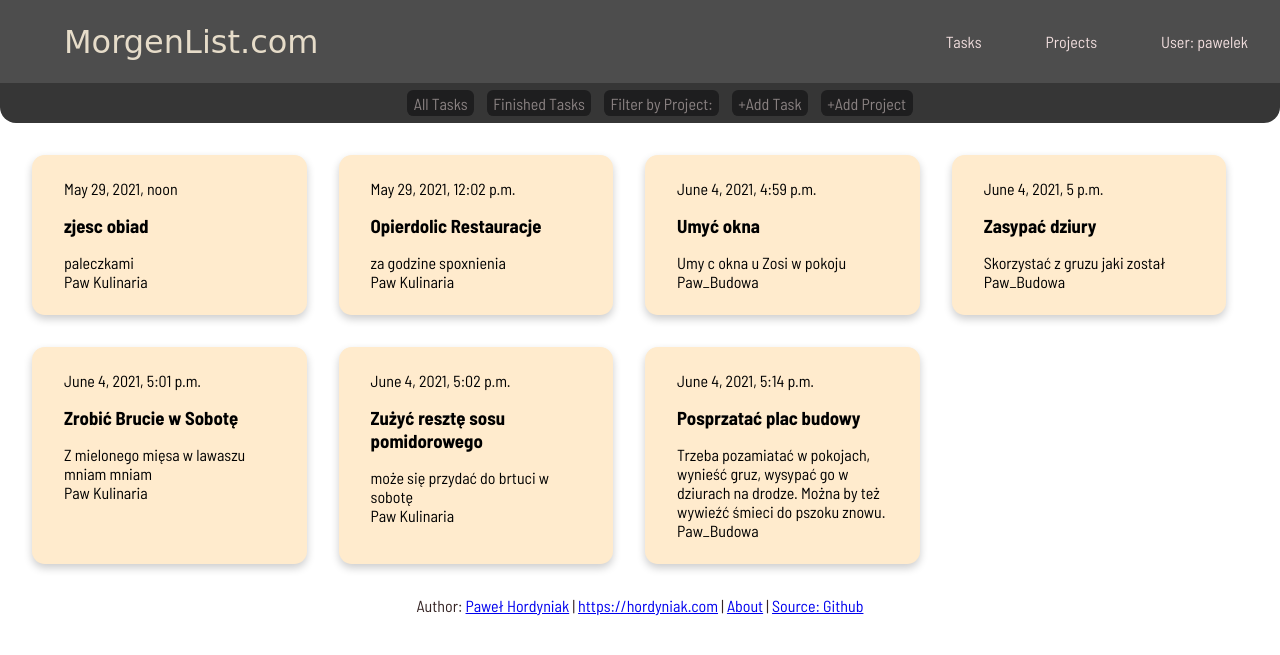
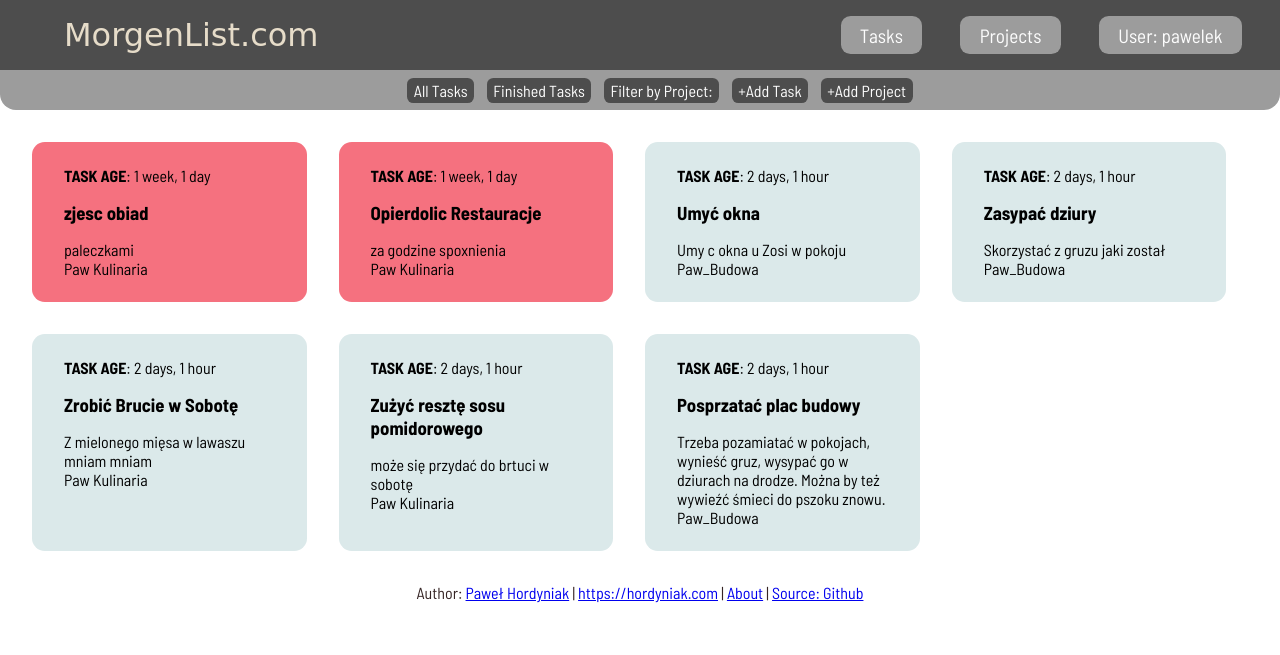
Before and after one commit to Pawel-9215/TaskManager, a Django app: page / in a window 1280 px wide. Shown: the top 655 px of the page. Run offline with Django 3.2, Linux system fonts and the light colour scheme; a user stored in the database is signed in; data comes from the database, SQL or seed files in the repository; some web fonts are replaced.

Commit message:
almost there

```diff
--- a/tasktrack/models.py
+++ b/tasktrack/models.py
@@ -2,6 +2,7 @@ from django.db import models
 from django.contrib.auth.models import User
 from django.db.models.fields import DateTimeField
 from django.utils import timezone
+import datetime
 
 # Create your models here.
 STATUS = (
@@ -37,3 +38,6 @@ class Task(models.Model):
     def update(self):
         self.updated_on = timezone.now()
         self.save()
+
+    def is_week_old(self):
+        return (timezone.now() - self.created_on).days > 5
--- a/tasktrack/static/css/base.css
+++ b/tasktrack/static/css/base.css
@@ -32,12 +32,28 @@ body {
 }
 
 .task {
-  box-shadow: 0 4px 8px 0 rgba(0,0,0,0.2);
+  box-shadow: none;
   transition: 0.1s;
   min-width: 22%;
   max-width: 22%;
   border-radius: 0.8em;
-  background-color: blanchedalmond;
+  background-color: #DBE9EA;
+  margin: 1em;
+  display: inline-block;
+
+}
+
+.old {
+  background: #F5717F;
+}
+
+.task-finished {
+  box-shadow: none;
+  transition: 0.1s;
+  min-width: 22%;
+  max-width: 22%;
+  border-radius: 0.8em;
+  background-color: #CDDAE0;
   margin: 1em;
   display: inline-block;
 
@@ -88,7 +104,16 @@ body {
 }
 
 .task:hover {
-  box-shadow: 0 8px 16px 0 rgba(0,0,0,0.2);
+  box-shadow: 0 4px 8px 0 rgba(0,0,0,0.2);
+}
+
+.task-finished a:link {
+  color: rgb(255, 255, 255);
+  text-decoration:line-through;
+}
+
+.task-finished:hover {
+  box-shadow: 0 4px 8px 0 rgba(0,0,0,0.2);
 }
 
 .container {
@@ -112,9 +137,14 @@ ul
 
 .nav-item a {
     display: inline-block;
-    padding: 1em 2em;
+    padding: 0.4em 1em;
+
+    margin-right: 2em;
     text-decoration: none;
-    color: rgb(240, 221, 221);
+    color: #FDFDFD;
+    background-color: #9C9C9C;
+    font-size: larger;
+    border-radius: 0.5em;
   }
 
 .sub-nav-link a {
@@ -122,8 +152,8 @@ ul
     padding: 0.2em 0.4em;
     margin: 0em 0.4em;
     text-decoration: none;
-    color: rgb(138, 130, 130);
-    background-color: #1e1e1f;
+    color: #FDFDFD;
+    background-color: #4D4D4D;
     border-radius: 0.4em;
   }
 
@@ -141,7 +171,7 @@ ul
   }
 
 li a:hover, .dropdown:hover .dropbtn {
-    background-color: red;
+    background-color: #8c8a8f;
   }
 
 .dropdown-content {
@@ -164,7 +194,7 @@ li a:hover, .dropdown:hover .dropbtn {
   }
 
 /* Change color of dropdown links on hover */
-.dropdown-content a:hover {background-color: #ddd;}
+.dropdown-content a:hover {background-color: #8c8a8f;}
 
 /* Show the dropdown menu on hover */
 .dropdown:hover .dropdown-content {display: block;}
@@ -177,7 +207,7 @@ li a:hover, .dropdown:hover .dropbtn {
     border-bottom-right-radius: 1em;
     display: flex;
     justify-content: center;
-    background-color: rgb(54, 54, 54);
+    background-color: #9C9C9C;
     align-items: center;
     height: 2.5em;
 }
--- a/tasktrack/templates/task_list.html
+++ b/tasktrack/templates/task_list.html
@@ -40,11 +40,18 @@
 {% else %}
 
     {% for task in task_list %}
-
-        <div class="task">
+        {% if task.is_week_old and not task.status == 1 %}
+            <div class = "task old">
+        {% else %}
+            {% if task.status == 0 %}
+                <div class="task">
+            {% else %}
+                <div class="task-finished">
+            {% endif %}
+        {% endif %}
             <a href="{% url 'edit_task' pk=task.pk %}">
             <div class="container">
-                <p>{{ task.created_on }}</p>
+                <p><b>TASK AGE</b>: {{ task.created_on|timesince }}</p>
                 <h3 class = "title">{{ task.title }}</h3>
                 <p>{{ task.description }}<br>
                 {{ task.project }}<br>
--- a/tasktrack/views.py
+++ b/tasktrack/views.py
@@ -9,6 +9,7 @@ from django.urls import reverse_lazy
 from django.contrib.auth.views import LoginView
 from django.contrib.auth.forms import UserCreationForm
 from django.contrib.auth import login
+import datetime
 
 # Create your views here.
 
@@ -52,6 +53,7 @@ class TaskList(LoginRequiredMixin, generic.ListView):
         context['task_list'] = context['task_list'].filter(author=self.request.user)
         context['task_list'] = context['task_list'].filter(status=0).order_by('created_on')
         context['projects'] = Project.objects.filter(owner=self.request.user)
+        context['current_date'] = datetime.datetime.now()
         return context
 
 class ProjectList(LoginRequiredMixin, generic.ListView):
```
